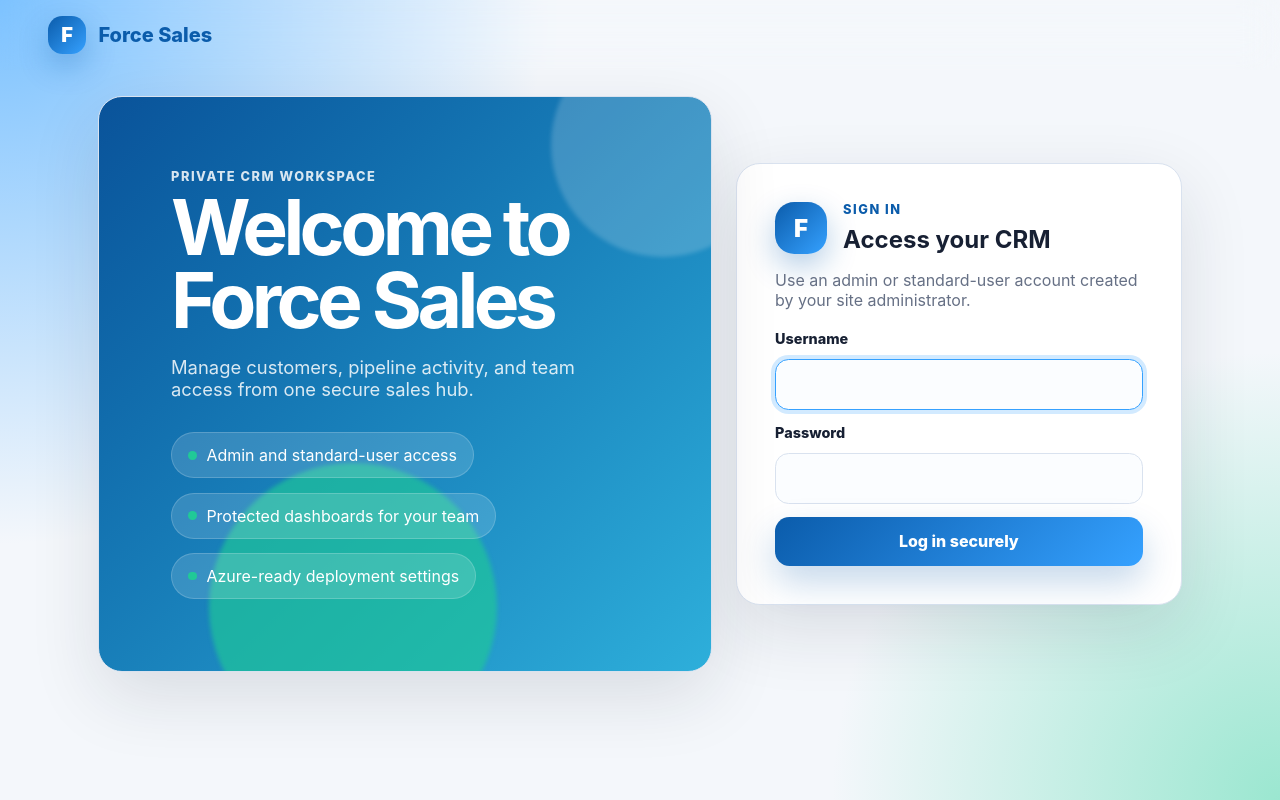
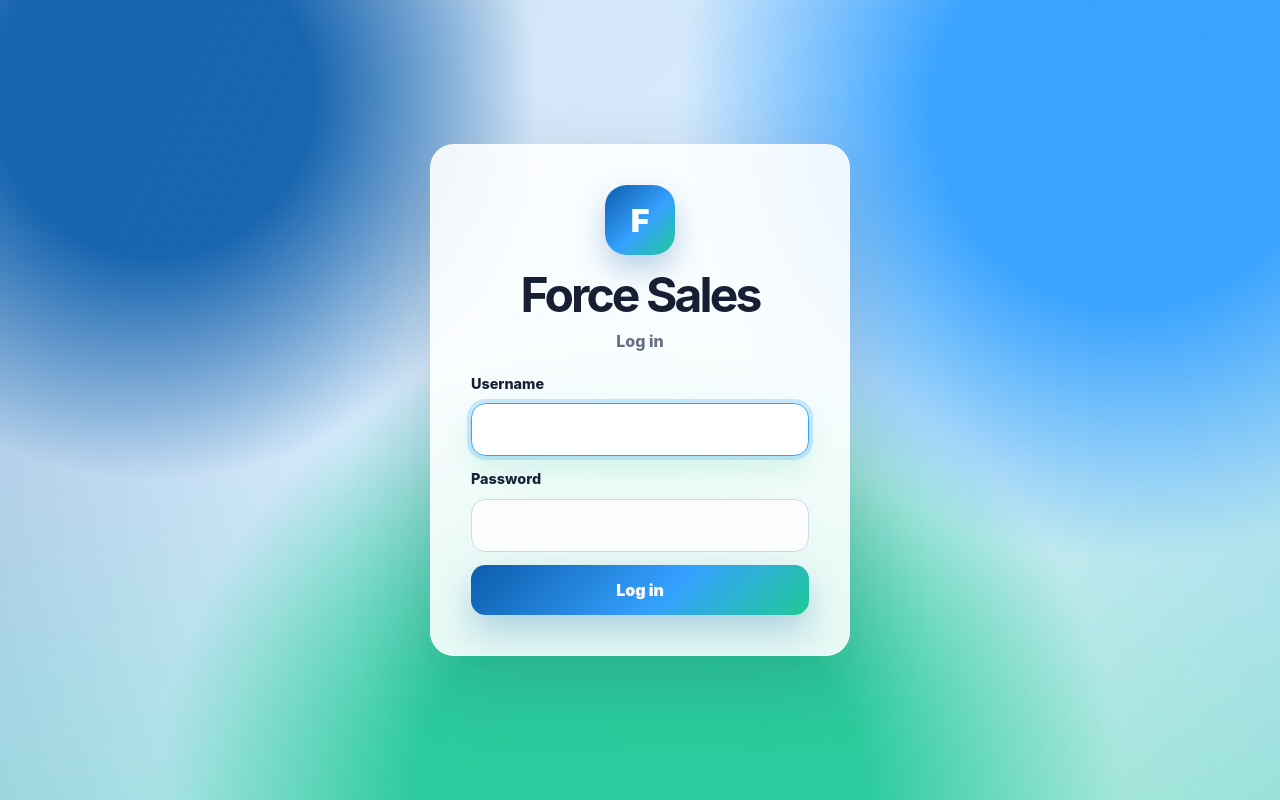
Before and after one commit to ddh73/forceSales, a Django app: page /accounts/login/ in a window 1280 px wide. Run offline with Django 5.2, Linux system fonts and the light colour scheme.

Commit message:
Center minimal login and apply theme colors

```diff
--- a/crm/templates/registration/login.html
+++ b/crm/templates/registration/login.html
@@ -4,32 +4,16 @@
 {% block body_class %}auth-page{% endblock %}
 
 {% block content %}
-<section class="auth-layout" aria-labelledby="login-heading">
-    <aside class="auth-showcase">
-        <div class="showcase-orb orb-one" aria-hidden="true"></div>
-        <div class="showcase-orb orb-two" aria-hidden="true"></div>
-        <p class="eyebrow">Private CRM workspace</p>
-        <h1 id="login-heading">Welcome to {{ site_branding.name }}</h1>
-        <p class="lead">Manage customers, pipeline activity, and team access from one secure sales hub.</p>
-        <ul class="login-highlights" aria-label="CRM highlights">
-            <li>Admin and standard-user access</li>
-            <li>Protected dashboards for your team</li>
-            <li>Azure-ready deployment settings</li>
-        </ul>
-    </aside>
-
+<section class="login-shell" aria-labelledby="login-heading">
     <section class="auth-card" aria-label="Login form">
-        <div class="auth-card-header">
+        <div class="login-brand">
             <span class="brand-mark large" aria-hidden="true">{{ site_branding.name|first }}</span>
-            <div>
-                <p class="eyebrow">Sign in</p>
-                <h2>Access your CRM</h2>
-            </div>
+            <h1 id="login-heading">{{ site_branding.name }}</h1>
+            <p class="login-subtitle">Log in</p>
         </div>
-        <p class="muted">Use an admin or standard-user account created by your site administrator.</p>
 
         {% if form.errors %}
-            <p class="error">Your username and password did not match. Please try again.</p>
+            <p class="error">Invalid username or password.</p>
         {% endif %}
 
         <form method="post" class="stacked-form">
@@ -41,7 +25,7 @@
             {{ form.password }}
 
             <input type="hidden" name="next" value="{{ next }}">
-            <button type="submit">Log in securely</button>
+            <button type="submit">Log in</button>
         </form>
     </section>
 </section>
--- a/crm/tests.py
+++ b/crm/tests.py
@@ -28,7 +28,7 @@ class DashboardAccessTests(TestCase):
         response = self.client.get(reverse("dashboard"))
 
         self.assertEqual(response.status_code, 200)
-        self.assertContains(response, "Open admin console")
+        self.assertContains(response, "Open admin")
 
 
 class BrandingTests(TestCase):
@@ -44,7 +44,8 @@ class BrandingTests(TestCase):
         response = self.client.get(reverse("login"))
 
         self.assertEqual(response.status_code, 200)
-        self.assertContains(response, "Welcome to Acme Pipeline")
+        self.assertContains(response, "Acme Pipeline")
         self.assertContains(response, "--primary: #111111")
         self.assertContains(response, "--secondary: #222222")
         self.assertContains(response, "--accent: #333333")
+        self.assertNotContains(response, "Manage customers")
--- a/static/css/site.css
+++ b/static/css/site.css
@@ -1,18 +1,18 @@
 :root {
     color-scheme: light;
-    --bg: #f4f7fb;
-    --card: #ffffff;
+    --bg: #f6f8fc;
+    --card: rgba(255, 255, 255, 0.88);
     --primary: #0b5cab;
     --secondary: #35a1ff;
     --accent: #20c997;
-    --primary-dark: color-mix(in srgb, var(--primary), #000 25%);
+    --primary-dark: color-mix(in srgb, var(--primary), #000 28%);
     --text: #172033;
     --muted: #667085;
-    --border: #d9e2ef;
-    --success-bg: #e6f6ee;
-    --success-text: #116149;
+    --border: rgba(255, 255, 255, 0.55);
     --danger-bg: #fff1f0;
     --danger-text: #b42318;
+    --success-bg: color-mix(in srgb, var(--accent), white 84%);
+    --success-text: color-mix(in srgb, var(--accent), #000 45%);
 }
 
 * { box-sizing: border-box; }
@@ -20,61 +20,75 @@
 body {
     margin: 0;
     min-height: 100vh;
-    background:
-        radial-gradient(circle at top left, color-mix(in srgb, var(--secondary), white 35%) 0, transparent 34rem),
-        radial-gradient(circle at bottom right, color-mix(in srgb, var(--accent), white 55%) 0, transparent 28rem),
-        var(--bg);
     color: var(--text);
     font-family: Inter, ui-sans-serif, system-ui, -apple-system, BlinkMacSystemFont, "Segoe UI", sans-serif;
+    background:
+        radial-gradient(circle at 12% 12%, color-mix(in srgb, var(--primary), transparent 8%) 0 10rem, transparent 24rem),
+        radial-gradient(circle at 88% 14%, color-mix(in srgb, var(--secondary), transparent 4%) 0 12rem, transparent 28rem),
+        radial-gradient(circle at 50% 100%, color-mix(in srgb, var(--accent), transparent 8%) 0 14rem, transparent 30rem),
+        linear-gradient(135deg,
+            color-mix(in srgb, var(--primary), white 82%),
+            color-mix(in srgb, var(--secondary), white 80%) 48%,
+            color-mix(in srgb, var(--accent), white 80%));
+}
+
+body::before {
+    background:
+        linear-gradient(115deg, color-mix(in srgb, var(--primary), transparent 74%), transparent 34%),
+        linear-gradient(245deg, color-mix(in srgb, var(--secondary), transparent 72%), transparent 38%),
+        linear-gradient(0deg, color-mix(in srgb, var(--accent), transparent 76%), transparent 42%);
+    content: "";
+    inset: 0;
+    pointer-events: none;
+    position: fixed;
+    z-index: -1;
 }
 
 .site-header {
     align-items: center;
-    background: rgba(255, 255, 255, 0.9);
+    background: rgba(255, 255, 255, 0.72);
     backdrop-filter: blur(18px);
-    border-bottom: 1px solid var(--border);
+    border-bottom: 1px solid rgba(255, 255, 255, 0.5);
     display: flex;
     justify-content: space-between;
     padding: 1rem clamp(1rem, 4vw, 3rem);
 }
 
 .auth-page .site-header {
-    background: transparent;
-    border-bottom: 0;
-    position: absolute;
-    width: 100%;
-    z-index: 2;
+    display: none;
 }
 
 .brand {
     align-items: center;
-    color: var(--primary);
+    color: var(--primary-dark);
     display: inline-flex;
-    font-size: 1.25rem;
+    font-size: 1.15rem;
     font-weight: 800;
-    gap: 0.75rem;
+    gap: 0.7rem;
     text-decoration: none;
 }
 
 .brand-mark {
     align-items: center;
-    background: linear-gradient(135deg, var(--primary), var(--secondary));
-    border-radius: 0.9rem;
-    box-shadow: 0 12px 30px color-mix(in srgb, var(--primary), transparent 70%);
+    background:
+        linear-gradient(135deg, var(--primary), var(--secondary) 55%, var(--accent));
+    border-radius: 0.85rem;
+    box-shadow: 0 14px 30px color-mix(in srgb, var(--primary), transparent 72%);
     color: white;
     display: inline-flex;
     font-weight: 900;
-    height: 2.4rem;
+    height: 2.3rem;
     justify-content: center;
     text-transform: uppercase;
-    width: 2.4rem;
+    width: 2.3rem;
 }
 
 .brand-mark.large {
-    border-radius: 1.2rem;
-    font-size: 1.5rem;
-    height: 3.25rem;
-    width: 3.25rem;
+    border-radius: 1.35rem;
+    font-size: 2rem;
+    height: 4.4rem;
+    margin: 0 auto 1rem;
+    width: 4.4rem;
 }
 
 .nav-links {
@@ -104,123 +119,79 @@ body {
 }
 
 .auth-page .page-shell {
-    max-width: 1180px;
+    align-items: center;
+    display: flex;
+    justify-content: center;
     min-height: 100vh;
-    padding-top: clamp(6rem, 12vh, 8rem);
+    padding: 1.25rem;
+}
+
+.login-shell {
+    align-items: center;
+    display: flex;
+    justify-content: center;
+    width: 100%;
 }
 
 .auth-card,
 .hero-card,
-.panel,
-.auth-showcase {
+.panel {
     background: var(--card);
+    backdrop-filter: blur(22px);
     border: 1px solid var(--border);
     border-radius: 1.5rem;
-    box-shadow: 0 24px 70px rgba(23, 32, 51, 0.12);
+    box-shadow: 0 24px 80px rgba(23, 32, 51, 0.16);
 }
 
-.auth-layout {
-    align-items: stretch;
-    display: grid;
-    gap: 1.5rem;
-    grid-template-columns: minmax(0, 1.1fr) minmax(340px, 0.8fr);
+.auth-card {
+    max-width: 420px;
+    padding: clamp(1.5rem, 5vw, 2.5rem);
+    width: min(100%, 420px);
 }
 
-.auth-showcase {
-    background:
-        linear-gradient(135deg, color-mix(in srgb, var(--primary), #000 10%), color-mix(in srgb, var(--secondary), var(--accent) 35%));
-    color: white;
+.login-brand {
+    margin-bottom: 1.5rem;
+    text-align: center;
+}
+
+.login-brand h1 {
+    font-size: clamp(2rem, 8vw, 3rem);
+    letter-spacing: -0.06em;
+    line-height: 1;
+    margin: 0;
+}
+
+.login-subtitle {
+    color: var(--muted);
+    font-size: 1rem;
+    font-weight: 800;
+    margin: 0.7rem 0 0;
+}
+
+.hero-card {
+    margin-bottom: 1.5rem;
     overflow: hidden;
-    padding: clamp(2rem, 6vw, 4.5rem);
+    padding: clamp(1.5rem, 4vw, 3rem);
     position: relative;
 }
 
-.auth-showcase .eyebrow,
-.auth-showcase .lead { color: rgba(255, 255, 255, 0.84); }
-
-.auth-showcase h1 {
-    font-size: clamp(2.4rem, 6vw, 4.8rem);
-    letter-spacing: -0.06em;
-    line-height: 0.95;
-    margin-bottom: 1rem;
-    max-width: 10ch;
-}
-
-.showcase-orb {
-    background: rgba(255, 255, 255, 0.18);
+.hero-card::after {
+    background: linear-gradient(135deg, var(--primary), var(--secondary), var(--accent));
     border-radius: 999px;
-    filter: blur(2px);
+    content: "";
+    height: 9rem;
+    opacity: 0.25;
     position: absolute;
-}
-
-.orb-one {
-    height: 14rem;
-    right: -4rem;
-    top: -4rem;
-    width: 14rem;
-}
-
-.orb-two {
-    background: color-mix(in srgb, var(--accent), transparent 35%);
-    bottom: -5rem;
-    height: 18rem;
-    left: 18%;
-    width: 18rem;
-}
-
-.login-highlights {
-    display: grid;
-    gap: 0.9rem;
-    list-style: none;
-    margin: 2rem 0 0;
-    padding: 0;
-    position: relative;
-    z-index: 1;
-}
-
-.login-highlights li {
-    align-items: center;
-    background: rgba(255, 255, 255, 0.14);
-    border: 1px solid rgba(255, 255, 255, 0.18);
-    border-radius: 999px;
-    display: inline-flex;
-    gap: 0.6rem;
-    padding: 0.75rem 1rem;
-    width: fit-content;
-}
-
-.login-highlights li::before {
-    background: var(--accent);
-    border-radius: 50%;
-    content: "";
-    height: 0.55rem;
-    width: 0.55rem;
-}
-
-.auth-card {
-    align-self: center;
-    padding: clamp(1.5rem, 4vw, 2.4rem);
-}
-
-.auth-card-header {
-    align-items: center;
-    display: flex;
-    gap: 1rem;
-    margin-bottom: 1rem;
-}
-
-.auth-card-header h2 { margin-bottom: 0; }
-
-.hero-card {
-    margin-bottom: 1.5rem;
-    padding: clamp(1.5rem, 4vw, 3rem);
+    right: -3rem;
+    top: -3rem;
+    width: 9rem;
 }
 
 .eyebrow {
-    color: var(--primary);
-    font-size: 0.8rem;
-    font-weight: 800;
-    letter-spacing: 0.12em;
+    color: var(--primary-dark);
+    font-size: 0.78rem;
+    font-weight: 900;
+    letter-spacing: 0.14em;
     margin: 0 0 0.5rem;
     text-transform: uppercase;
 }
@@ -228,11 +199,9 @@ body {
 h1,
 h2 { margin-top: 0; }
 
-.lead {
-    color: var(--muted);
-    font-size: 1.15rem;
-    max-width: 46rem;
-}
+h1 { margin-bottom: 0; }
+
+h2 { font-size: 1.1rem; }
 
 .muted { color: var(--muted); }
 
@@ -247,7 +216,6 @@ h2 { margin-top: 0; }
 .stacked-form {
     display: grid;
     gap: 0.8rem;
-    margin-top: 1.25rem;
 }
 
 .stacked-form label {
@@ -257,33 +225,35 @@ h2 { margin-top: 0; }
 }
 
 .stacked-form input {
-    background: #fbfdff;
-    border: 1px solid var(--border);
-    border-radius: 0.85rem;
+    background: rgba(255, 255, 255, 0.9);
+    border: 1px solid color-mix(in srgb, var(--primary), white 78%);
+    border-radius: 0.9rem;
     font: inherit;
     outline: none;
-    padding: 0.9rem 1rem;
+    padding: 0.95rem 1rem;
     transition: border-color 160ms ease, box-shadow 160ms ease, transform 160ms ease;
 }
 
 .stacked-form input:focus {
     border-color: var(--secondary);
-    box-shadow: 0 0 0 4px color-mix(in srgb, var(--secondary), transparent 78%);
+    box-shadow:
+        0 0 0 4px color-mix(in srgb, var(--secondary), transparent 78%),
+        0 12px 26px color-mix(in srgb, var(--accent), transparent 84%);
     transform: translateY(-1px);
 }
 
 button,
 .button-link {
-    background: linear-gradient(135deg, var(--primary), var(--secondary));
+    background: linear-gradient(135deg, var(--primary), var(--secondary) 58%, var(--accent));
     border: 0;
     border-radius: 0.9rem;
-    box-shadow: 0 16px 35px color-mix(in srgb, var(--primary), transparent 76%);
+    box-shadow: 0 16px 35px color-mix(in srgb, var(--primary), transparent 74%);
     color: white;
     cursor: pointer;
     display: inline-block;
     font: inherit;
-    font-weight: 800;
-    padding: 0.9rem 1rem;
+    font-weight: 900;
+    padding: 0.95rem 1rem;
     text-align: center;
     text-decoration: none;
     transition: box-shadow 160ms ease, transform 160ms ease;
```
Also changed, not shown: other parts of static/css/site.css (+18 -30 lines), crm/templates/crm/dashboard.html (+12 -16 lines).
